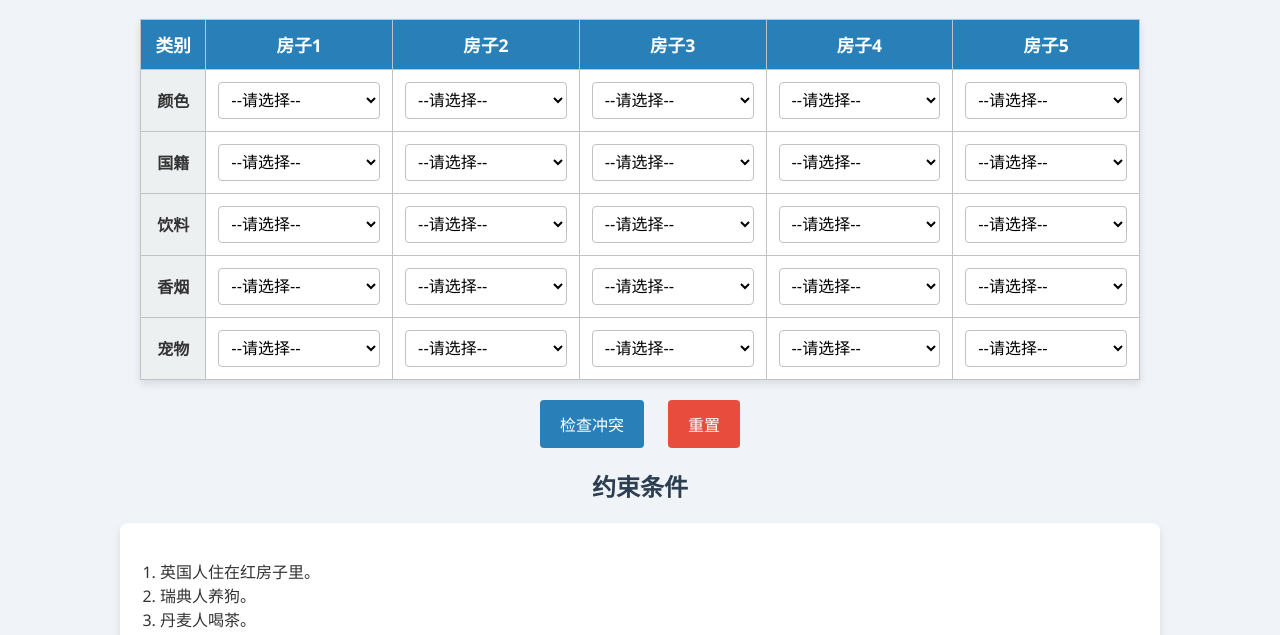
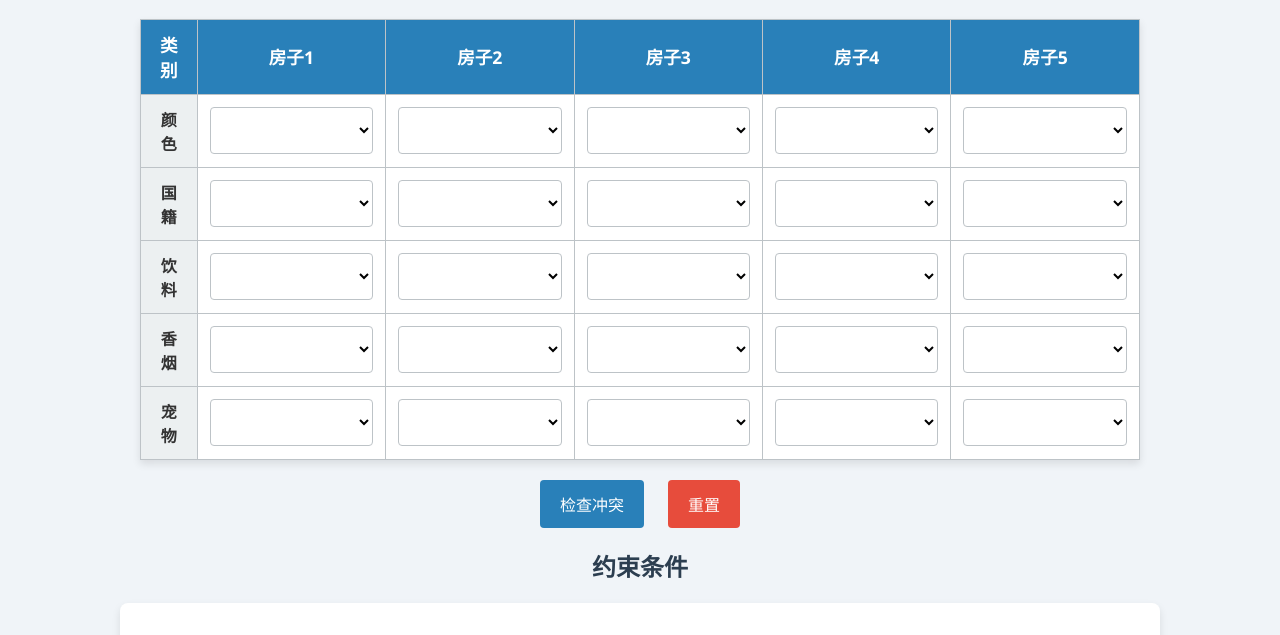
Before and after one commit to StephenChen625/five_houses, a plain HTML site: page index.html in a window 1280 px wide. Shown: the part 90-725 px from the top of the page. Drawn offline with Linux system fonts and the light colour scheme.

Commit message:
Update index.html

```diff
--- a/index.html
+++ b/index.html
@@ -47,7 +47,8 @@
             border-radius: 4px;
             background-color: #fff;
             transition: border-color 0.3s;
-            font-size: 1em; /* 使用相对单位 */
+            font-size: 1.5em; /* 使用相对单位 */
+            text-align: center;
         }
         select:focus {
             border-color: #2980b9;
@@ -156,7 +157,7 @@
                     document.write(`<td><strong>${categories[i]}</strong></td>`);
                     for(let j=1; j<=5; j++) {
                         document.write(`<td><select data-category="${dataCategories[i]}" data-house="${j}">
-                            <option value="">--请选择--</option>
+                            <option value=""></option>
                         </select></td>`);
                     }
                     document.write('</tr>');
```
